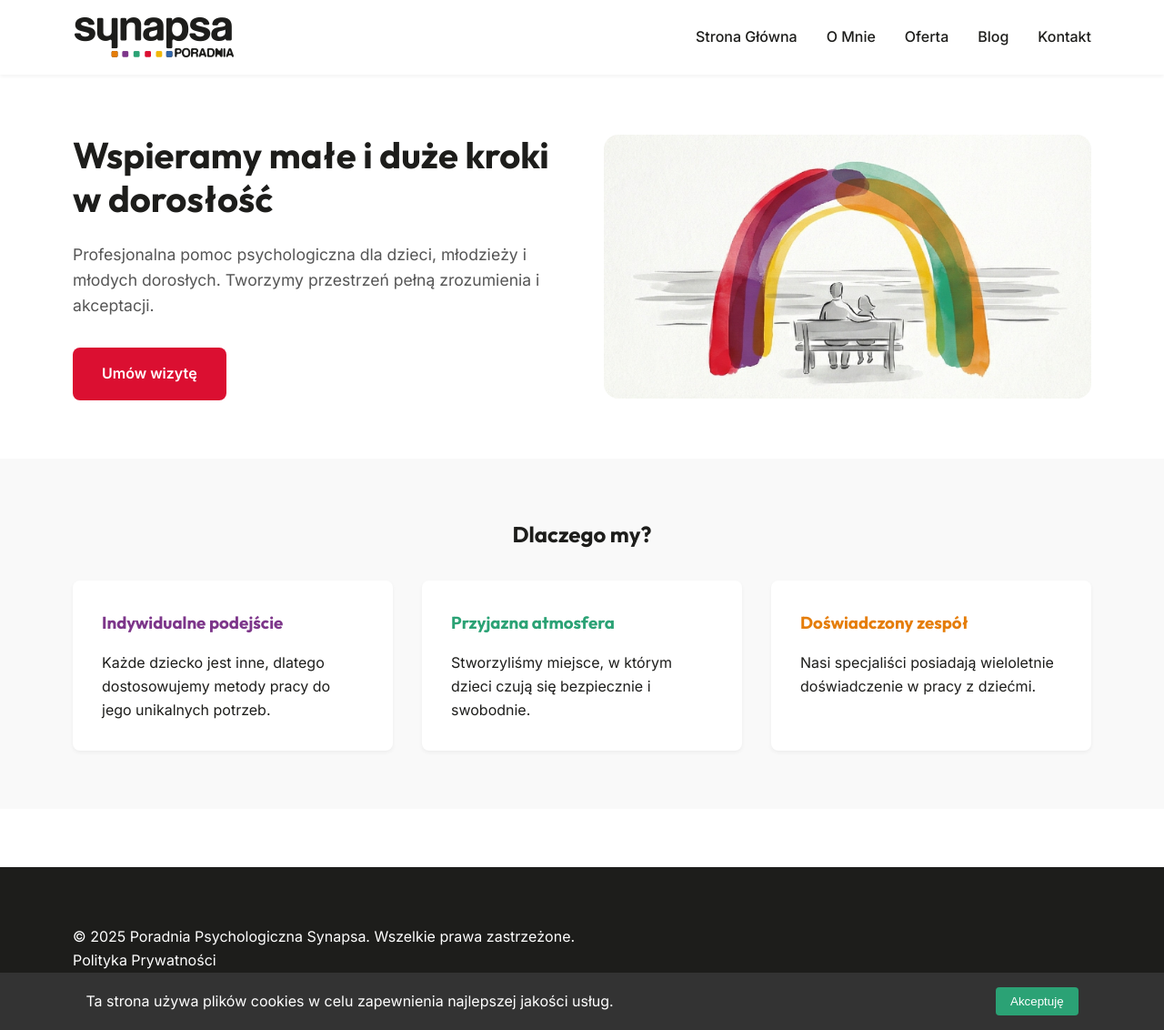
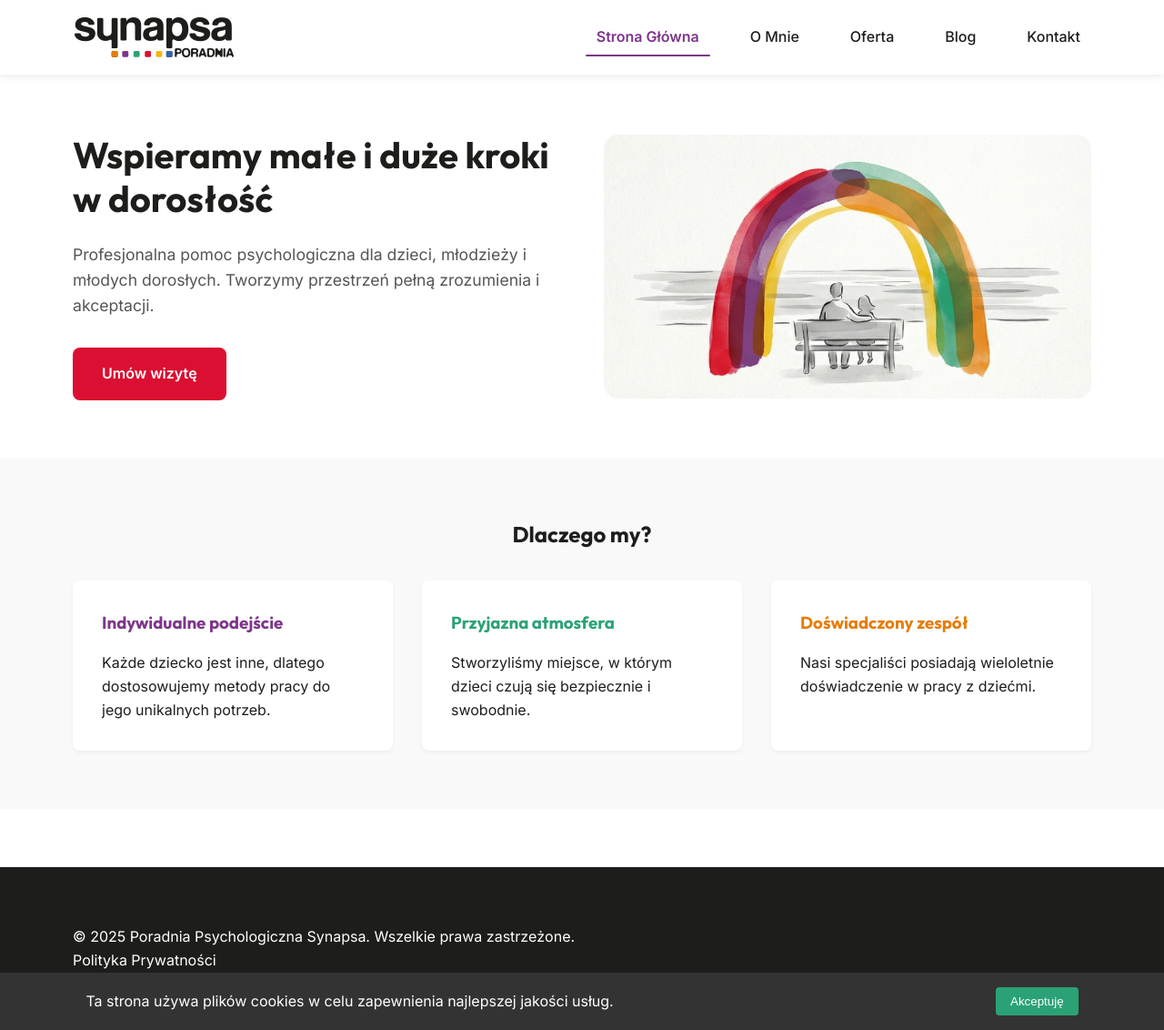
Before and after one commit to str0k3/nowa-poradnia-synapsa.pl, a Jekyll site: the page built from index.md, in a window 1280 px wide and 1132 px high. Shown: the whole window at 91% size. Built offline with Jekyll 4.4.1, drawn with Linux system fonts in a browser that asks for light colours.

Commit message:
feat: Add initial core styling and JavaScript for navigation, mobile menu, and cookie consent.

```diff
--- a/assets/css/main.css
+++ b/assets/css/main.css
@@ -39,7 +39,12 @@
     line-height: 1.6;
 }
 
-h1, h2, h3, h4, h5, h6 {
+h1,
+h2,
+h3,
+h4,
+h5,
+h6 {
     font-family: var(--font-heading);
     font-weight: 700;
     margin-bottom: var(--spacing-md);
@@ -59,18 +64,34 @@
 }
 
 /* Utility Classes */
-.text-center { text-align: center; }
-.mt-lg { margin-top: var(--spacing-lg); }
-.mb-lg { margin-bottom: var(--spacing-lg); }
+.text-center {
+    text-align: center;
+}
+
+.mt-lg {
+    margin-top: var(--spacing-lg);
+}
+
+.mb-lg {
+    margin-bottom: var(--spacing-lg);
+}
 
 /* Navigation */
 header {
     padding: var(--spacing-md) 0;
-    background: var(--color-bg);
-    box-shadow: 0 2px 4px rgba(0,0,0,0.05);
+    background: rgba(255, 255, 255, 0.95);
+    backdrop-filter: blur(10px);
+    -webkit-backdrop-filter: blur(10px);
+    box-shadow: 0 2px 8px rgba(0, 0, 0, 0.08);
     position: sticky;
     top: 0;
     z-index: 100;
+    transition: box-shadow 0.3s ease, background 0.3s ease;
+}
+
+header.scrolled {
+    box-shadow: 0 4px 12px rgba(0, 0, 0, 0.12);
+    background: rgba(255, 255, 255, 0.98);
 }
 
 nav {
@@ -79,8 +100,22 @@
     align-items: center;
 }
 
+.logo {
+    display: inline-block;
+    transition: transform 0.3s ease;
+}
+
+.logo:hover {
+    transform: translateY(-2px);
+}
+
 .logo img {
     height: 50px;
+    transition: filter 0.3s ease;
+}
+
+.logo:hover img {
+    filter: drop-shadow(0 4px 8px rgba(125, 54, 138, 0.2));
 }
 
 .nav-links {
@@ -89,45 +124,126 @@
     list-style: none;
 }
 
+.nav-links li {
+    position: relative;
+}
+
 .nav-links a {
     text-decoration: none;
     color: var(--color-text);
     font-weight: 500;
-    transition: color 0.3s;
+    padding: 0.5rem 0.75rem;
+    display: inline-block;
+    position: relative;
+    transition: color 0.3s ease, transform 0.2s ease;
+}
+
+/* Animated underline effect */
+.nav-links a::after {
+    content: '';
+    position: absolute;
+    bottom: 0;
+    left: 50%;
+    width: 0;
+    height: 2px;
+    background: linear-gradient(90deg, var(--color-accent-purple), var(--color-accent-green));
+    transition: width 0.3s ease, left 0.3s ease;
+    border-radius: 2px;
 }
 
 .nav-links a:hover {
     color: var(--color-accent-purple);
+    transform: translateY(-1px);
+}
+
+.nav-links a:hover::after {
+    width: 100%;
+    left: 0;
+}
+
+/* Active page indicator */
+.nav-links a.active {
+    color: var(--color-accent-purple);
+    font-weight: 600;
+}
+
+.nav-links a.active::after {
+    width: 100%;
+    left: 0;
+    background: var(--color-accent-purple);
 }
 
 /* Mobile Menu (Hidden by default on desktop) */
 .mobile-menu-toggle {
     display: none;
+    background: none;
+    border: none;
+    font-size: 1.5rem;
+    cursor: pointer;
+    color: var(--color-text);
+    transition: transform 0.3s ease, color 0.3s ease;
+}
+
+.mobile-menu-toggle:hover {
+    color: var(--color-accent-purple);
+    transform: scale(1.1);
 }
 
 @media (max-width: 768px) {
     .nav-links {
-        display: none; /* Implement JS toggle later */
+        display: none;
         flex-direction: column;
         position: absolute;
         top: 100%;
         left: 0;
         right: 0;
-        background: var(--color-bg);
+        background: rgba(255, 255, 255, 0.98);
+        backdrop-filter: blur(10px);
+        -webkit-backdrop-filter: blur(10px);
         padding: var(--spacing-md);
-        box-shadow: 0 4px 4px rgba(0,0,0,0.1);
+        box-shadow: 0 8px 16px rgba(0, 0, 0, 0.15);
+        gap: 0;
+        animation: slideDown 0.3s ease-out;
     }
 
     .nav-links.active {
         display: flex;
     }
 
+    .nav-links li {
+        width: 100%;
+        border-bottom: 1px solid rgba(0, 0, 0, 0.05);
+    }
+
+    .nav-links li:last-child {
+        border-bottom: none;
+    }
+
+    .nav-links a {
+        width: 100%;
+        padding: 1rem;
+        text-align: left;
+    }
+
+    .nav-links a::after {
+        left: 0;
+        bottom: 0.5rem;
+    }
+
     .mobile-menu-toggle {
         display: block;
-        background: none;
-        border: none;
-        font-size: 1.5rem;
-        cursor: pointer;
+    }
+}
+
+@keyframes slideDown {
+    from {
+        opacity: 0;
+        transform: translateY(-10px);
+    }
+
+    to {
+        opacity: 1;
+        transform: translateY(0);
     }
 }
 
--- a/assets/js/main.js
+++ b/assets/js/main.js
@@ -8,8 +8,49 @@
             navLinks.classList.toggle('active');
             const expanded = navLinks.classList.contains('active');
             menuToggle.setAttribute('aria-expanded', expanded);
+            // Animate hamburger icon
+            menuToggle.textContent = expanded ? '✕' : '☰';
+        });
+
+        // Close mobile menu when clicking outside
+        document.addEventListener('click', function(event) {
+            if (!event.target.closest('nav')) {
+                navLinks.classList.remove('active');
+                menuToggle.setAttribute('aria-expanded', 'false');
+                menuToggle.textContent = '☰';
+            }
         });
     }
+
+    // Active Page Highlighting
+    const currentPath = window.location.pathname;
+    const navLinksAll = document.querySelectorAll('.nav-links a');
+
+    navLinksAll.forEach(link => {
+        const linkPath = new URL(link.href).pathname;
+        // Match exact path or if we're on homepage
+        if (linkPath === currentPath ||
+            (currentPath === '/' && linkPath === '/') ||
+            (currentPath.includes(linkPath) && linkPath !== '/')) {
+            link.classList.add('active');
+        }
+    });
+
+    // Header Scroll Effect
+    const header = document.querySelector('header');
+    let lastScroll = 0;
+
+    window.addEventListener('scroll', function() {
+        const currentScroll = window.pageYOffset;
+
+        if (currentScroll > 50) {
+            header.classList.add('scrolled');
+        } else {
+            header.classList.remove('scrolled');
+        }
+
+        lastScroll = currentScroll;
+    });
 
     // Cookie Consent
     const cookieConsent = document.getElementById('cookie-consent');
```
